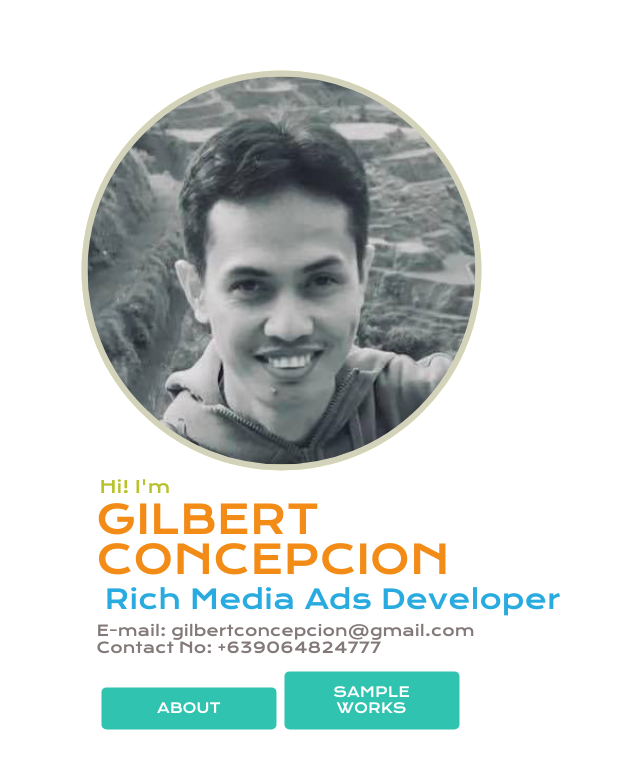
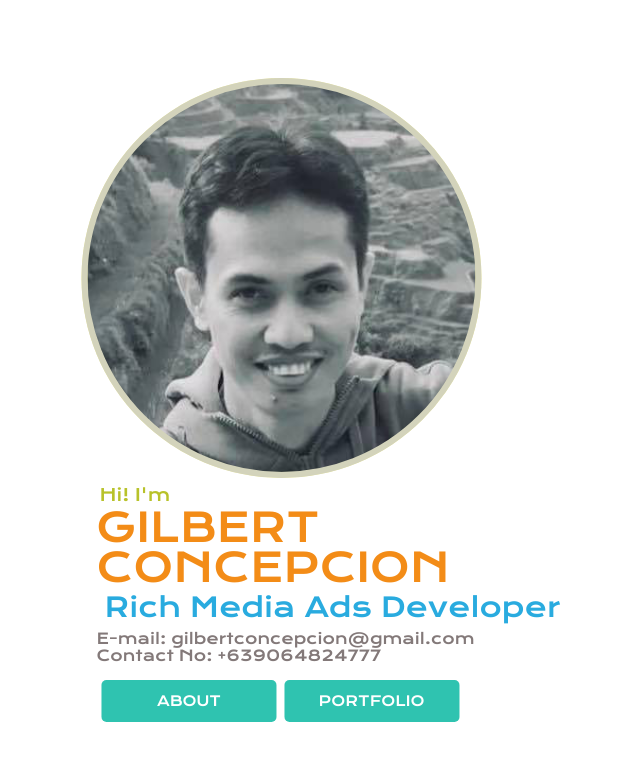
Before and after one commit to geelbertXN/portfolio, a plain HTML site: page index.html in a window 1280 px wide. Shown: the whole page, without its empty margins (319-959 px from the left). Drawn offline with nearby package versions, Linux system fonts and the light colour scheme.

Commit message:
Update index.html

```diff
--- a/index.html
+++ b/index.html
@@ -25,7 +25,7 @@
         </div>
         <div id="btn-container">
                 <button id="btn-about" class=btn page-name="experience">ABOUT</button>
-                <button id="btn-portfolio" class=btn page-name="portfolio">SAMPLE WORKS</button>
+                <button id="btn-portfolio" class=btn page-name="portfolio">PORTFOLIO</button>
         </div>
     </div>
     <div id="overlay">
```
